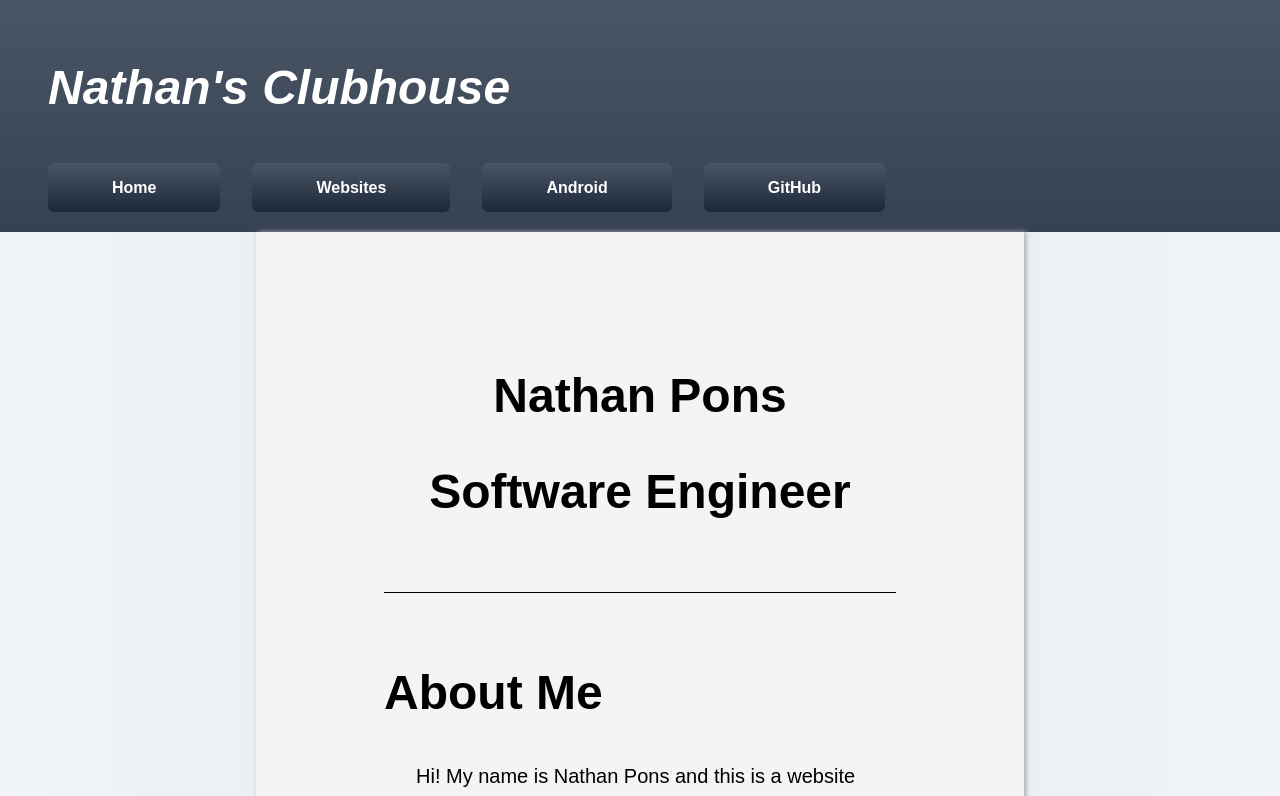
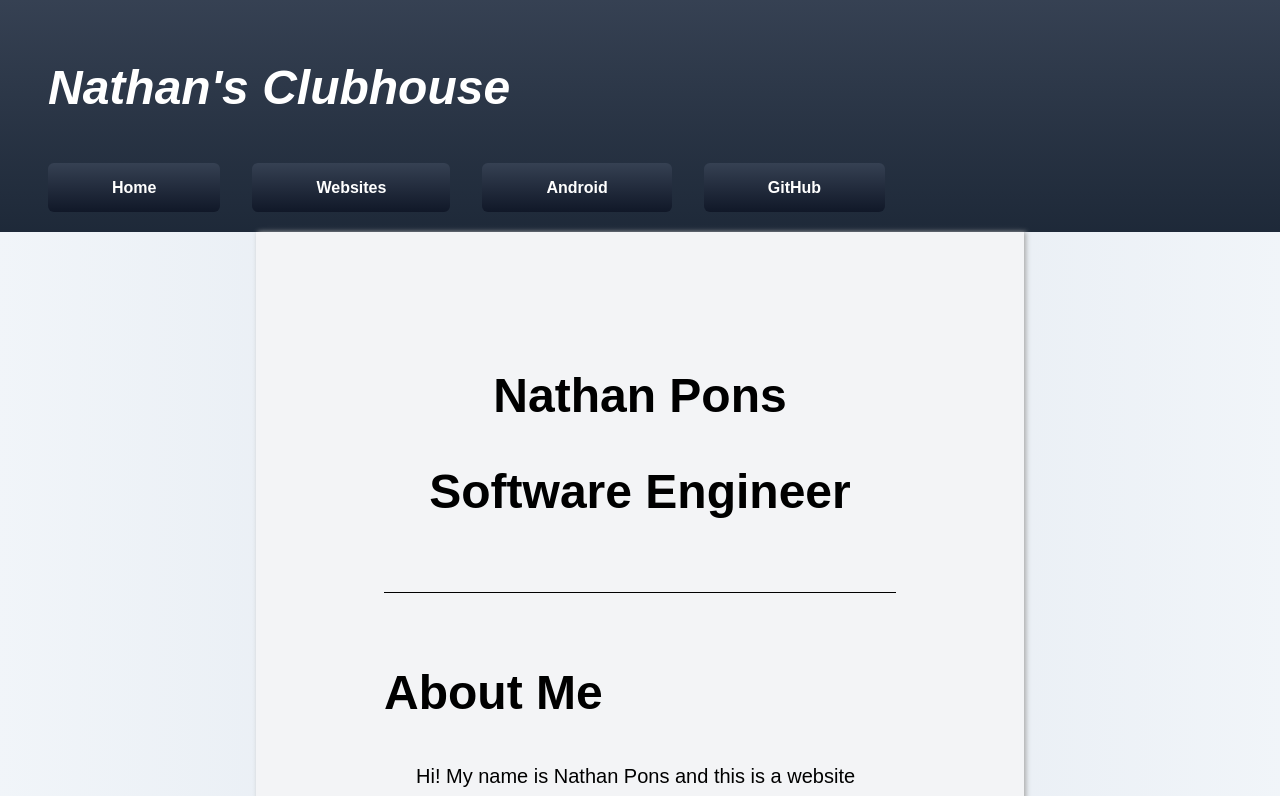
Before and after one commit to PapsBurr/resume-website, a Next.js app: page / in a window 1280 px wide. Shown: the top 796 px of the page. Built offline with nearby package versions, Linux system fonts and the light colour scheme.

Commit message:
changes button design

```diff
--- a/src/app/layout.js
+++ b/src/app/layout.js
@@ -19,7 +19,7 @@ export const metadata = {
 
 function Header() {
   return (
-    <header className="p-8 bg-linear-to-b from-gray-600 to-gray-700">
+    <header className="p-8 bg-linear-to-b from-gray-700 to-gray-800">
       <div>
         <h1 className="my-8 mb-16 font-bold text-6xl text-white mx-4 italic">
           Nathan's Clubhouse
@@ -30,23 +30,23 @@ function Header() {
           <div>
             <Link
             href="/"
-            className="bg-linear-to-b from-gray-600 to-gray-800 hover:from-gray-500 to hover:gray-600 active:gray-sky-900 active:to-gray-800 text-white font-bold p-4 mx-4 px-16 rounded-md">Home</Link>
+            className="bg-linear-to-b from-gray-700 to-gray-900 hover:from-gray-600 hover:to-gray-900 active:from-gray-900 active:to-gray-800 text-white font-bold p-4 mx-4 px-16 rounded-md select-none">Home</Link>
           </div>
           <div>
             <Link
             href="/websites"
-            className="bg-linear-to-b from-gray-600 to-gray-800 hover:from-gray-500 to hover:gray-600 active:gray-sky-900 active:to-gray-800 text-white font-bold p-4 mx-4 px-16 rounded-md">Websites</Link>
+            className="bg-linear-to-b from-gray-700 to-gray-900 hover:from-gray-600 hover:to-gray-900 active:from-gray-900 active:to-gray-800 text-white font-bold p-4 mx-4 px-16 rounded-md select-none">Websites</Link>
           </div>
           <div>
             <Link
             href="/android"
-            className="bg-linear-to-b from-gray-600 to-gray-800 hover:from-gray-500 to hover:gray-600 active:gray-sky-900 active:to-gray-800 text-white font-bold p-4 mx-4 px-16 rounded-md">Android</Link>
+            className="bg-linear-to-b from-gray-700 to-gray-900 hover:from-gray-600 hover:to-gray-900 active:from-gray-900 active:to-gray-800 text-white font-bold p-4 mx-4 px-16 rounded-md select-none">Android</Link>
           </div>
           <div>
             <a
             href="https://github.com/PapsBurr"
             target="_blank"
-            className="bg-linear-to-b from-gray-600 to-gray-800 hover:from-gray-500 to hover:gray-600 active:gray-sky-900 active:to-gray-800 text-white font-bold p-4 mx-4 px-16 rounded-md">GitHub</a>
+            className="bg-linear-to-b from-gray-700 to-gray-900 hover:from-gray-600 hover:to-gray-900 active:from-gray-900 active:to-gray-800 text-white font-bold p-4 mx-4 px-16 rounded-md select-none">GitHub</a>
           </div>
         </nav>
       </div>
```
